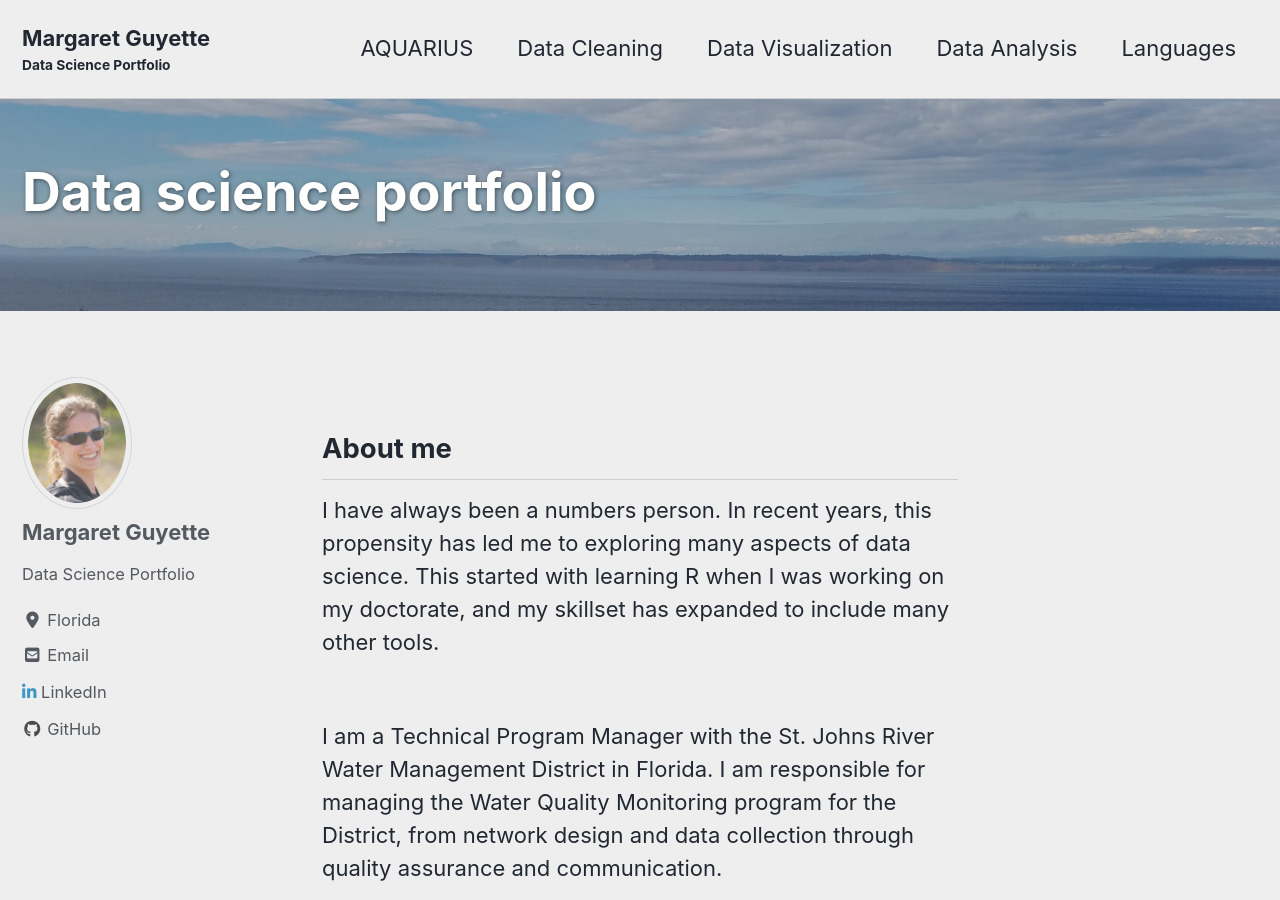
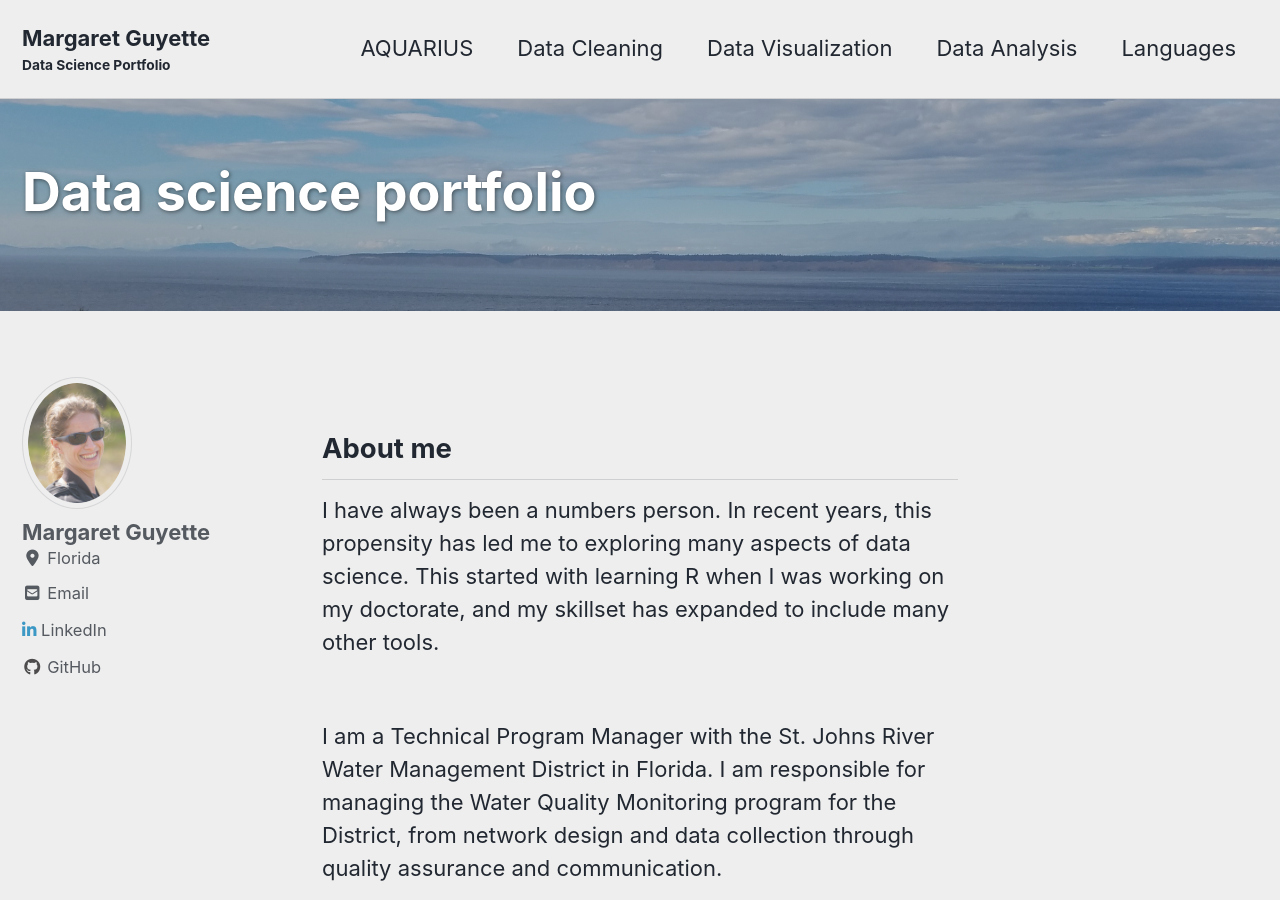
Before and after one commit to mguyette/mguyette.github.io, a Jekyll site: the page built from index.md, in a window 1280 px wide and 900 px high. Built offline with Jekyll 4.4.1, drawn with Linux system fonts in a browser that asks for light colours; cached includes are drawn as plain includes; nearby versions of some CDN libraries; the list of posts is cut into pages by our own code.

Commit message:
Update _config.yml

```diff
--- a/_config.yml
+++ b/_config.yml
@@ -109,7 +109,7 @@ analytics:
 author:
   name             : "Margaret Guyette"
   avatar           : "/images/BioPhoto.png"
-  bio              : "Data Science Portfolio"
+  bio              : #
   location         : "Florida"
   email            :
   links:
```
